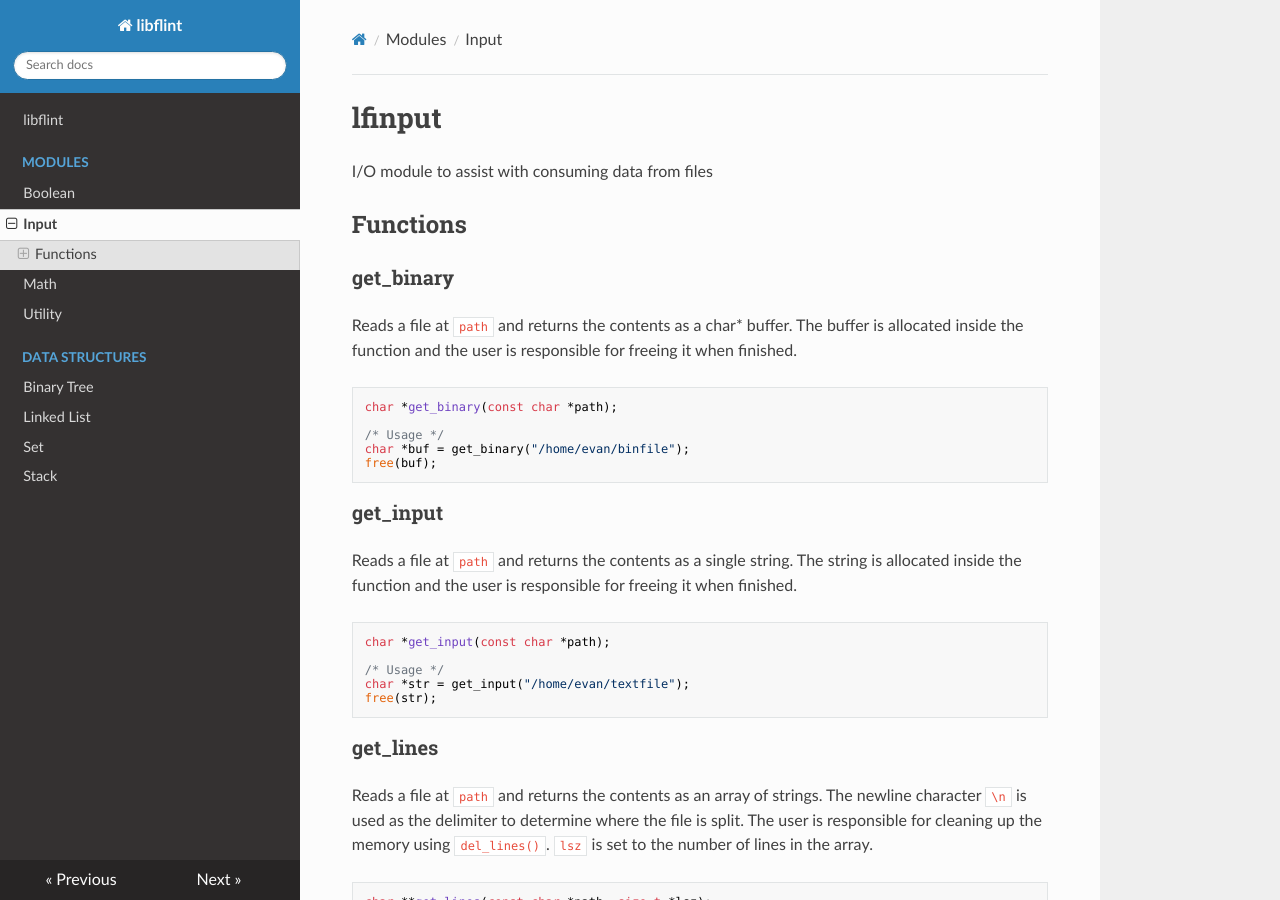
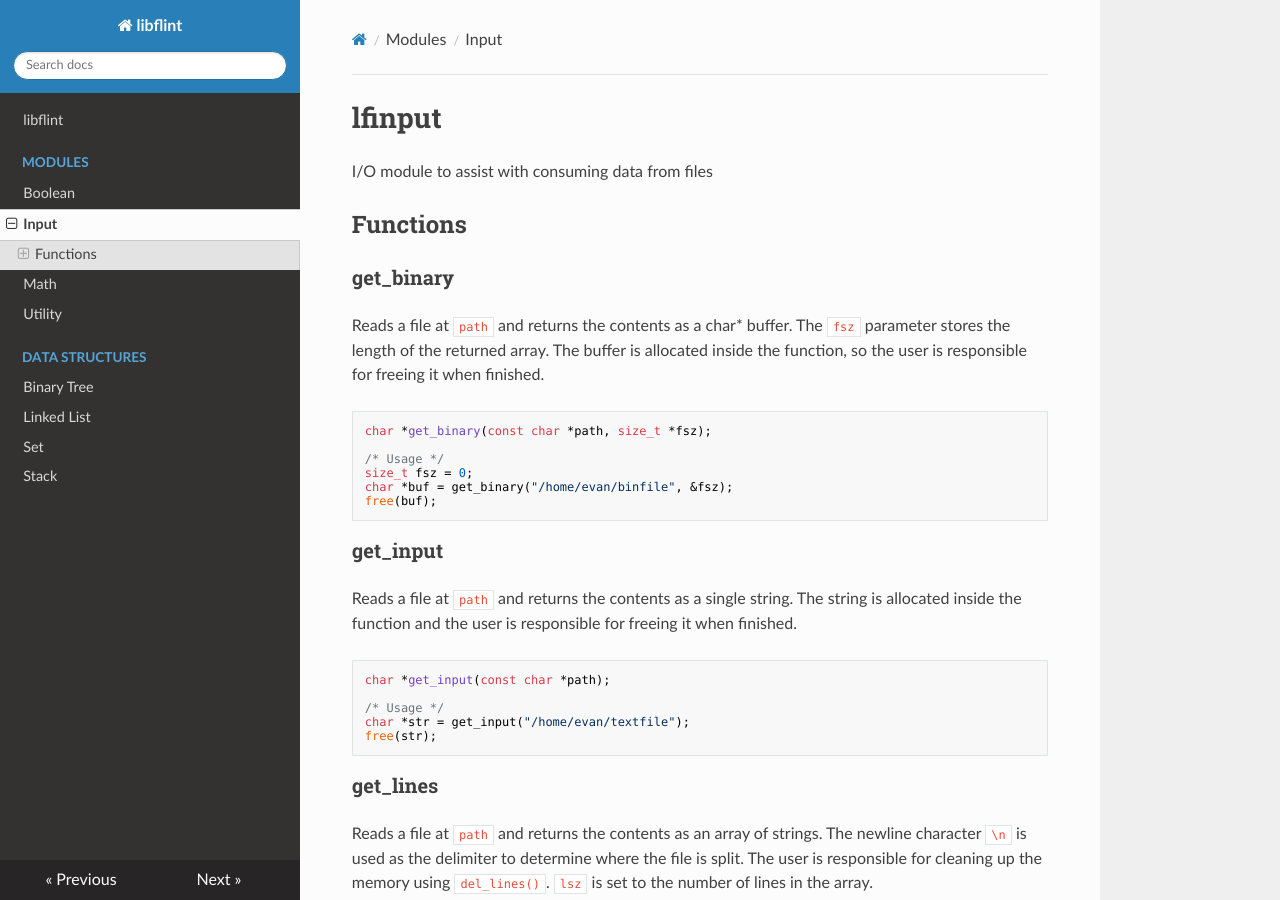
Before and after one commit to fputs/libflint, an MkDocs documentation site: the page built from docs/lfinput.md, in a window 1280 px wide and 900 px high. Built offline with MkDocs 1.6.1, drawn with Linux system fonts in a browser that asks for light colours; nearby versions of some CDN libraries.

Commit message:
fix get_binary

````diff
--- a/docs/lfinput.md
+++ b/docs/lfinput.md
@@ -6,14 +6,15 @@ I/O module to assist with consuming data from files
 
 ### get_binary
 
-Reads a file at `path` and returns the contents as a char* buffer. The buffer is allocated inside the function and
-the user is responsible for freeing it when finished.
+Reads a file at `path` and returns the contents as a char* buffer. The `fsz` parameter stores the length of the
+returned array. The buffer is allocated inside the function, so the user is responsible for freeing it when finished.
 
 ```c
-char *get_binary(const char *path);
+char *get_binary(const char *path, size_t *fsz);
 
 /* Usage */
-char *buf = get_binary("/home/evan/binfile");
+size_t fsz = 0;
+char *buf = get_binary("/home/evan/binfile", &fsz);
 free(buf);
 ```
 
````
Also changed, not shown: 2 other files.
